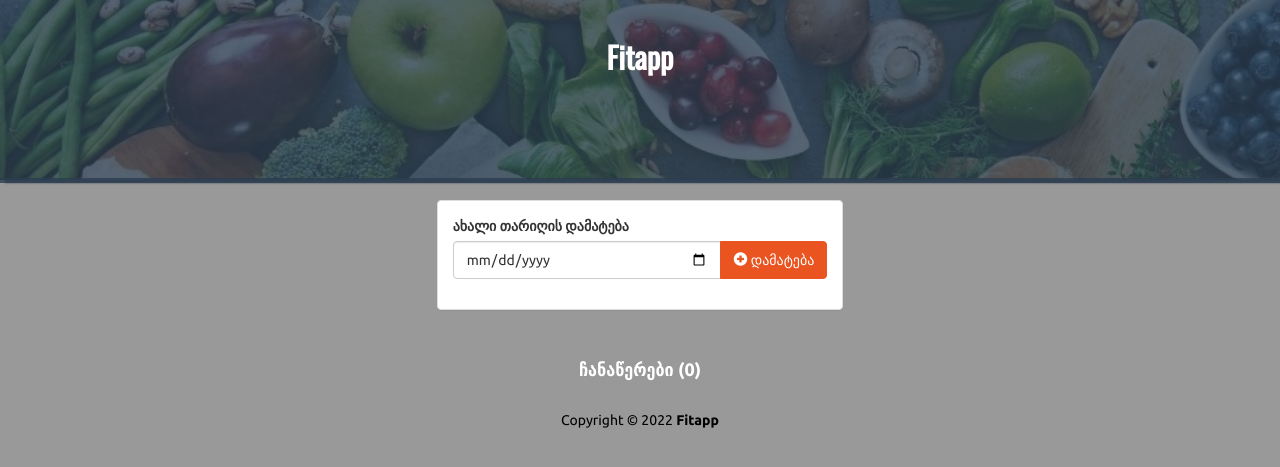
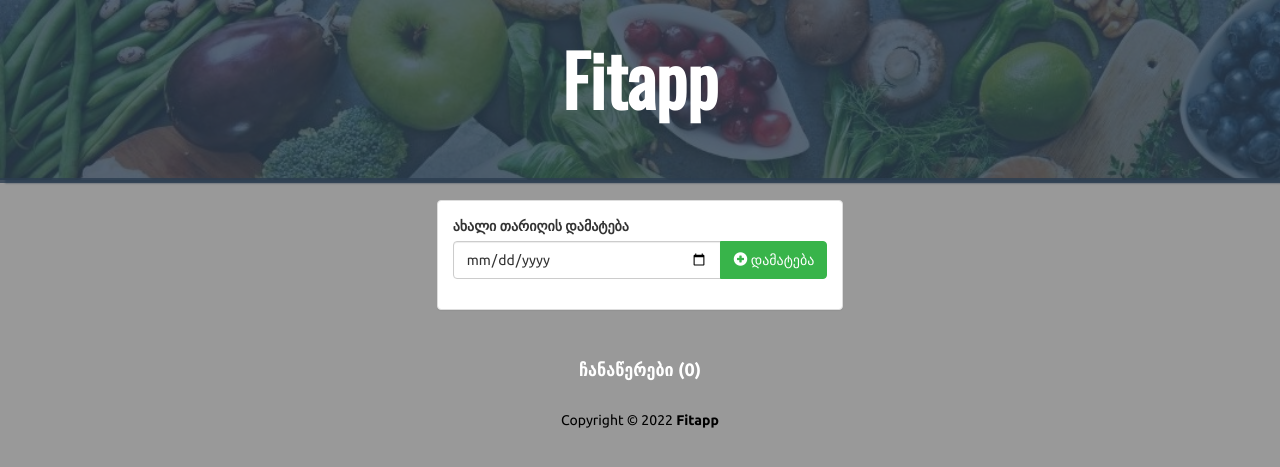
Before and after one commit to aka-BE/Fitapp, a Flask app: page /calendar in a window 1280 px wide. Shown: the top 467 px of the page. Run offline with Flask 3, Linux system fonts and the light colour scheme; the visitor is signed in with stand-in values (Sample User, id 1); data that the repository does not hold is empty; parts of the project's set-up code (start-up, migrations or seed data) failed here and were passed over; some libraries are stand-ins or nearby versions.

Commit message:
view update

```diff
--- a/application/static/css/calendar.css
+++ b/application/static/css/calendar.css
@@ -22,7 +22,7 @@
 	background: rgba(44, 62, 80, .8);
 }
 #homeJumbo h1 {
-	font-size: 30px;
+	font-size: 70px;
 	color: white;
 	font-family: 'Oswald';
 	text-align: center;
--- a/application/templates/calendar.html
+++ b/application/templates/calendar.html
@@ -43,9 +43,9 @@
 									<label> ახალი თარიღის დამატება</label>
 									<div class="input-group">
 									  <input type="date" class="form-control" name="date" placeholder="Select New Date" aria-label="date" aria-describedby="add-btn">
-									  <span class="input-group-btn">
-										<button type="submit" class="btn btn-primary" id="add-btn">
-										  <i class="glyphicon glyphicon-plus-sign"></i> დამატება
+									  <span class="input-group-btn" >
+										<button type="submit" class="btn btn-success" id="add-btn">
+										 <i class="glyphicon glyphicon-plus-sign"></i> დამატება
 										</button>
 									  </span>
 									</div>
@@ -71,8 +71,8 @@
 						<div class="panel-body text-bold">
 							<i class="glyphicon glyphicon-calendar"></i> {{ log_date['log_date'].date.strftime('%b %d, %Y') }}
 
-							<a class="btn btn-primary btn-xs pull-right" href="{{ url_for('home_bp.view', log_id=log_date['log_date'].id) }}">
-								View <i class="glyphicon glyphicon-arrow-right"></i>
+							<a class="btn btn-success btn-xs pull-right" href="{{ url_for('home_bp.view', log_id=log_date['log_date'].id) }}">
+								ნახვა <i class="glyphicon glyphicon-arrow-right"></i>
 							</a>
 						</div>
 						<ul class="list-group">
--- a/application/templates/view.html
+++ b/application/templates/view.html
@@ -65,7 +65,7 @@
 
                                         <div class="col-lg-4">
                                             <div class="form-group">
-                                                {{ form.submit(type="submit", class="btn btn-primary btn-block") }}
+                                                {{ form.submit(type="submit", class="btn btn-success btn-block") }}
                                             </div>
                                         </div>
                                     </div>
@@ -112,7 +112,7 @@
 										<td>{{ log_food.gr }}</td>
 										<td>{{ log_food.cal }}</td>
 										<td>
-											<a href="{{ url_for('home_bp.remove_food_from_log', log_id=log.id, prod_id=log_food.id) }}" class="btn btn-danger btn-xs">
+											<a href="{{ url_for('home_bp.remove_food_from_log', log_id=log.id, prod_id=log_food.id) }}" class="btn btn-success btn-xs">
 												<i class="glyphicon glyphicon-trash"></i> წაშლა
 											</a>
 										</td>
```
Also changed, not shown: 4 other files.
